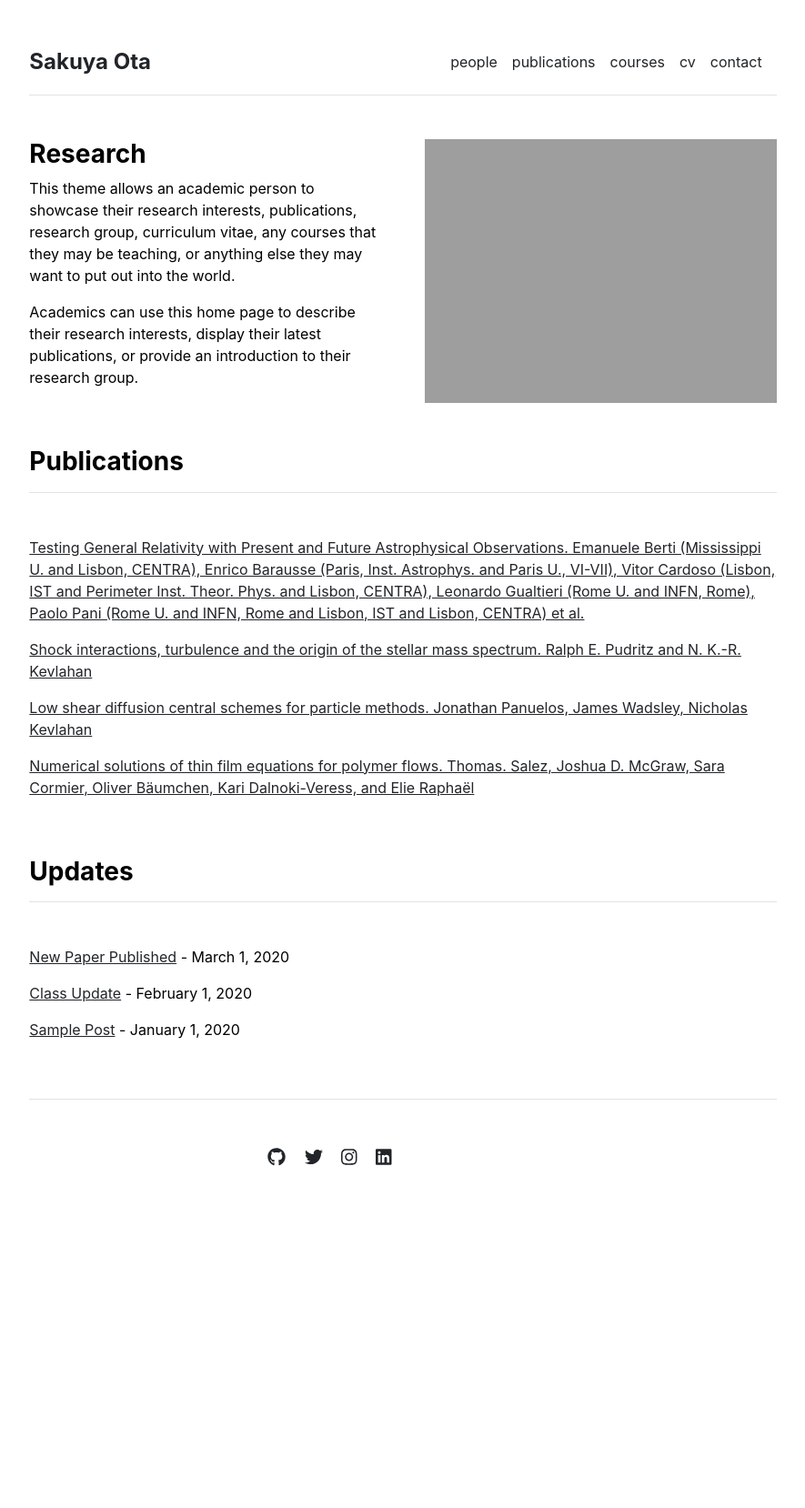
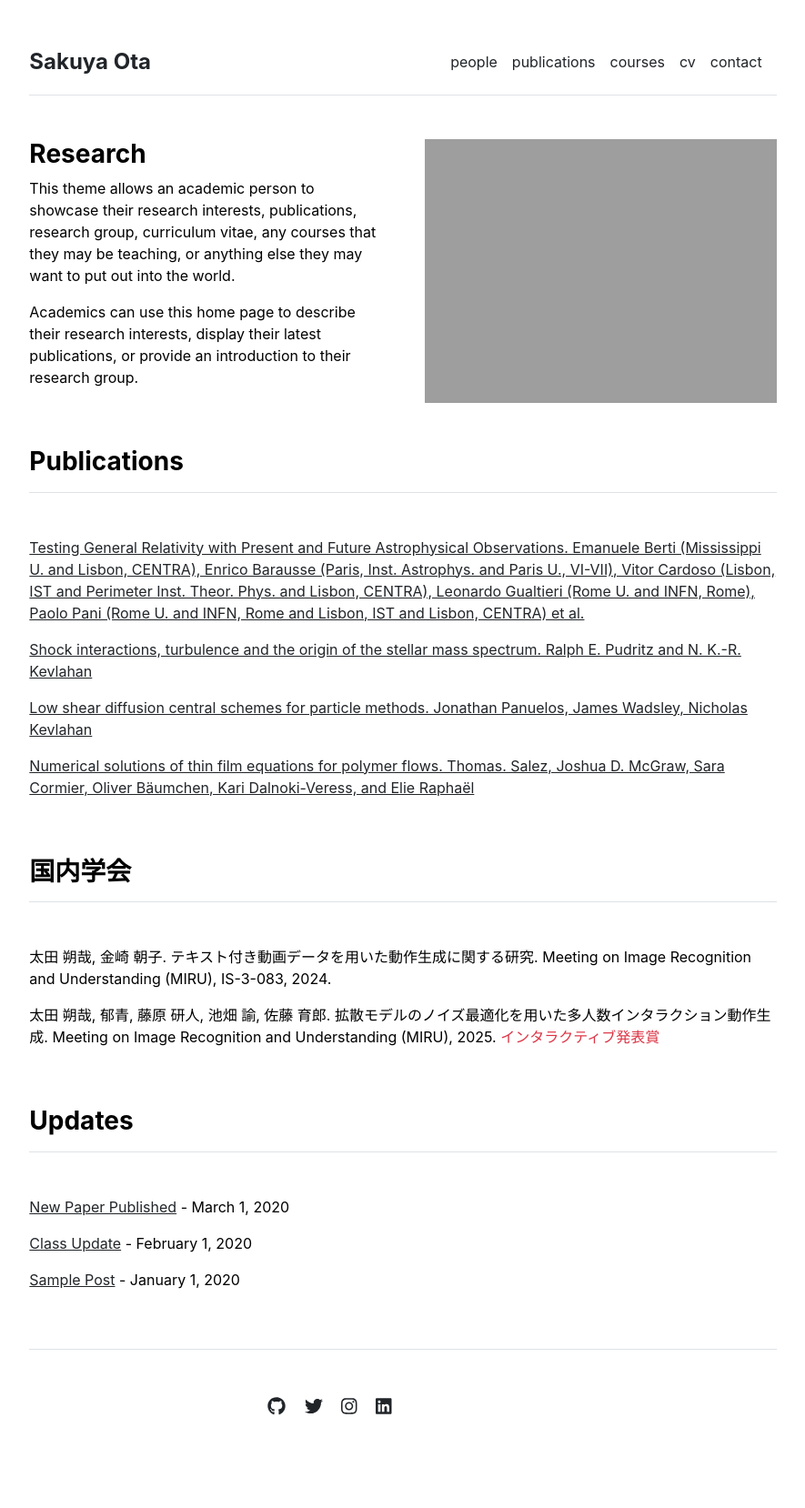
Before and after one commit to sinc865/sinc865.github.io, a Jekyll site: the page built from index.md, in a window 1280 px wide. Shown: the whole page at 91% size, without its empty margins (197-1082 px from the left). Built offline with Jekyll 4.4.1, drawn with Linux system fonts in a browser that asks for light colours; before the commit the page ends 1383 px from its top, so only the background shows below that.

Commit message:
add MIRU paper

```diff
--- a/_data/publications.yml
+++ b/_data/publications.yml
@@ -8,3 +8,7 @@ index:
 - {name: 'Shock interactions, turbulence and the origin of the stellar mass spectrum. Ralph E. Pudritz and N. K.-R. Kevlahan', url: 'http://ms.mcmaster.ca/kevla/pdf/articles/PhilTransRSoc_2013.pdf'}
 - {name: 'Low shear diffusion central schemes for particle methods. Jonathan Panuelos, James Wadsley, Nicholas Kevlahan', url: 'http://ms.mcmaster.ca/kevla/pdf/articles/jcp_v414.pdf'}
 - {name: 'Numerical solutions of thin film equations for polymer flows. Thomas. Salez, Joshua D. McGraw, Sara Cormier, Oliver Bäumchen, Kari Dalnoki-Veress, and Elie Raphaël', url: 'https://static1.squarespace.com/static/5684891d7086d74497aeb71f/t/56ec510d2fe1319543ab6d6f/1458327821946/10.1140-epje-i2012-12114-x.pdf'}
+
+domestic:
+- {name: '太田 朔哉, 金崎 朝子. テキスト付き動画データを用いた動作生成に関する研究. Meeting on Image Recognition and Understanding (MIRU), IS-3-083, 2024.'}
+- {name: '太田 朔哉, 郁青, 藤原 研人, 池畑 諭, 佐藤 育郎. 拡散モデルのノイズ最適化を用いた多人数インタラクション動作生成. Meeting on Image Recognition and Understanding (MIRU), 2025. <span class="text-danger fw-semibold">インタラクティブ発表賞</span>'}
--- a/_includes/publications.html
+++ b/_includes/publications.html
@@ -12,3 +12,14 @@
     {% endif %}
   </div>
 </div>
+
+{% unless page.title == "Home" %}
+<div class="row g-5 mb-5">
+  <div>
+    <h3 class="fw-bold border-bottom pb-3 mb-5">国内学会</h3>
+    {% for item in site.data.publications.domestic %}
+      <p>{% if item.url %}<a href="{{ item.url }}">{{ item.name }}</a>{% else %}{{ item.name }}{% endif %}</p>
+    {% endfor %}
+  </div>
+</div>
+{% endunless %}
```
